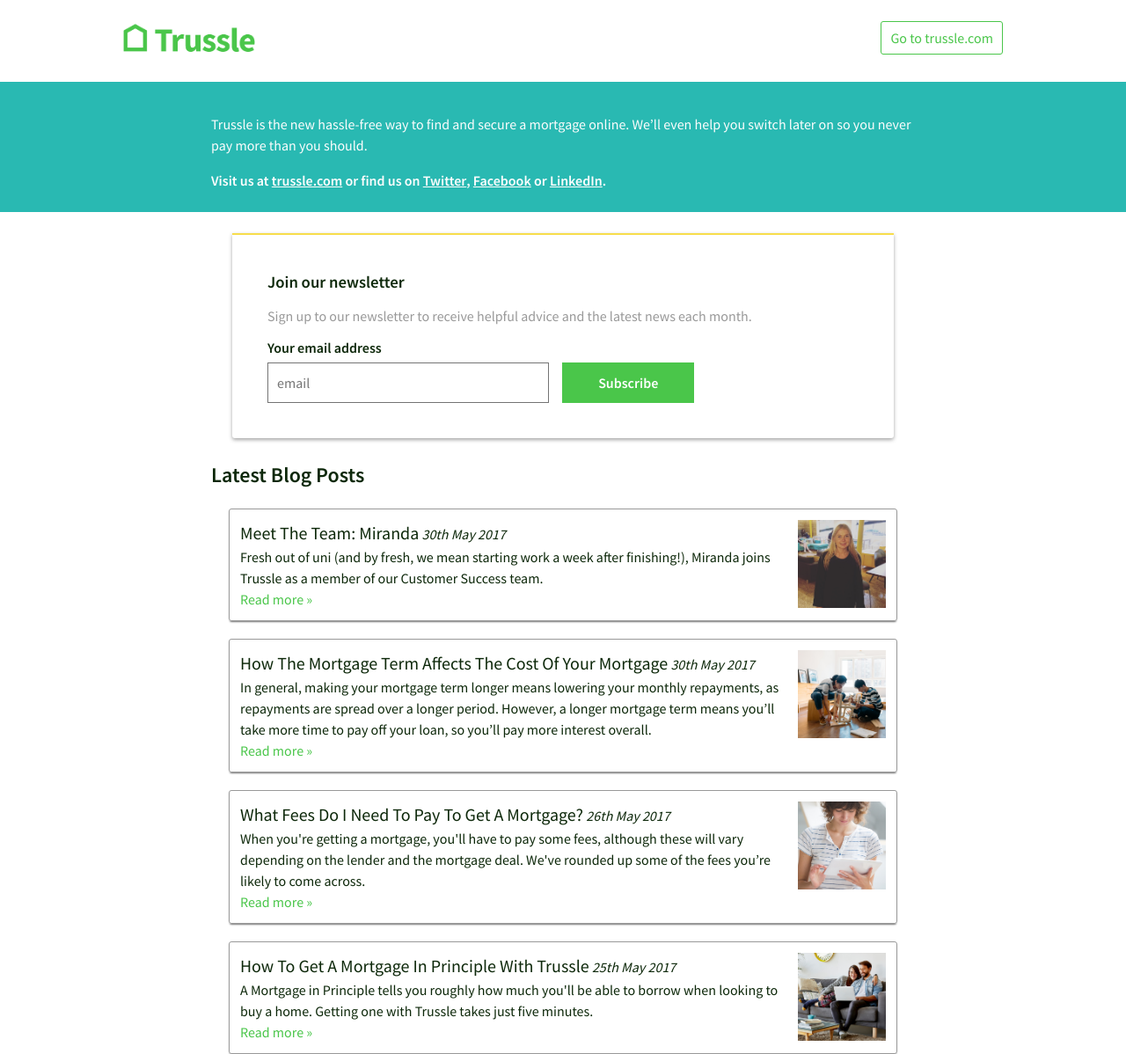
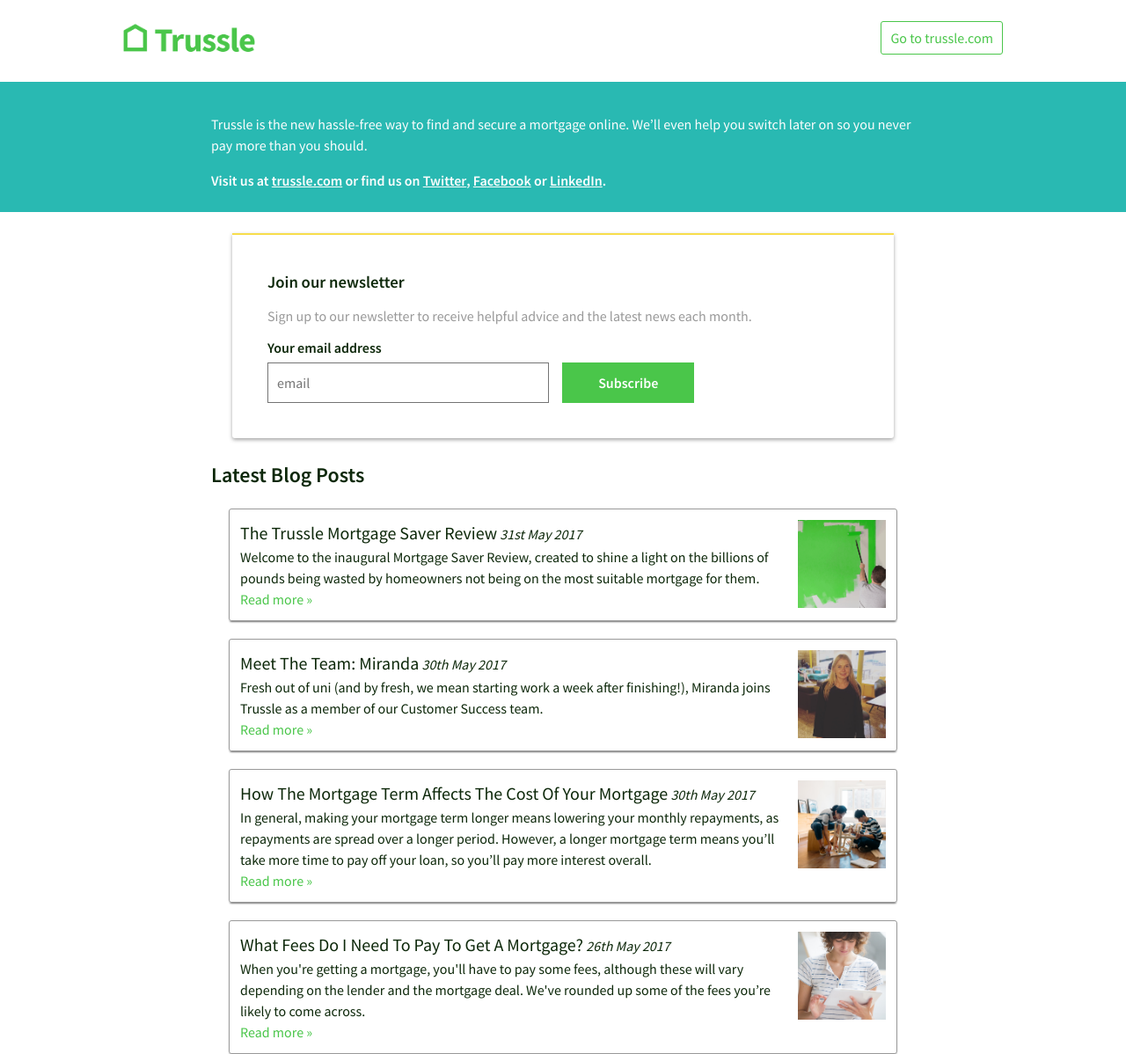
Before and after one commit to olitrussle/blog, a Jekyll site: the page built from index.html, in a window 1280 px wide. Shown: the top 1198 px of the page at 88% size. Built offline with Jekyll 4.4.1, drawn with Linux system fonts in a browser that asks for light colours; comment, search, counter and statistics services are not loaded; grey boxes are pictures that could not be loaded.

Commit message:
Added MSR Post

```diff
--- /dev/null
+++ b/_posts/2017-05-31-mortgage-saver-review-may-2017.md
@@ -0,0 +1,22 @@
+---
+published: true
+layout: mortgage_saver_review
+title: 'The Trussle Mortgage Saver Review'
+excerpt: >-
+  Welcome to the inaugural Mortgage Saver Review, created to shine a light on the billions of pounds being wasted by homeowners not being on the most suitable mortgage for them.
+author: Lydia Bower
+thumbnail_filename: paintbox.png
+file_location: 'https://trus.sl/MSR-May17'
+file_size: 2.5
+date: '2017-05-31 T00:00:00.000Z'
+---
+
+![mortgage-saver-review]({{site.baseurl}}/images/msr/mortgage-saver-review-banner.png)
+
+Welcome to the inaugural Mortgage Saver Review, created to shine a light on the billions of pounds being wasted by homeowners not being on the most suitable mortgage for them.
+
+We calculate that there are two million people in the UK needlessly languishing on a Standard Variable Rate (SVR) mortgage, paying an average of £4,900 per year more than they need to in interest alone. That’s almost £10 billion that mortgage borrowers across the UK could be wasting every single year.
+
+To address this issue, we’ve examined the very different rates offered by lenders over a six-month period, why so many borrowers are failing to stay on top of their mortgage, and what brokers and lenders could be doing to improve the mortgage experience.
+
+We hope this report will provide valuable insight for consumers, as well as the industry and the UK government, who together can empower homeowners to better manage what’s likely to be the largest financial commitment of their lives.
--- /dev/null
+++ b/_sass/_includes/_mortgage-saver-review-footer.scss
@@ -0,0 +1,19 @@
+
+.msr-signature {
+  margin-bottom: $tsl-space-large;
+}
+
+.msr-download {
+  margin-bottom: 80px;
+
+  .download-details {
+    position: absolute;
+    margin-top: 45px;
+    margin-left: 10px;
+
+    p {
+      color: $tsl-mid-grey;
+      margin: 0;
+    }
+  }
+}
--- a/_sass/_layout.scss
+++ b/_sass/_layout.scss
@@ -7,6 +7,7 @@
 @import '_includes/intro';
 @import '_includes/related-articles';
 @import '_includes/mailing-list';
+@import '_includes/mortgage-saver-review-footer';
 
 @import '_layouts/default';
 @import '_layouts/post';
```
Also changed, not shown: _includes/mortgage-saver-review-footer.html (added, +15 -0 lines), _layouts/mortgage_saver_review.html (added, +35 -0 lines), images/msr/im_signature.png (added), images/msr/mortgage-saver-review-banner.png (added), images/msr/thumbanil_doc.png (added), images/post_images/mip.png, images/post_images/paintbox.png (added).
